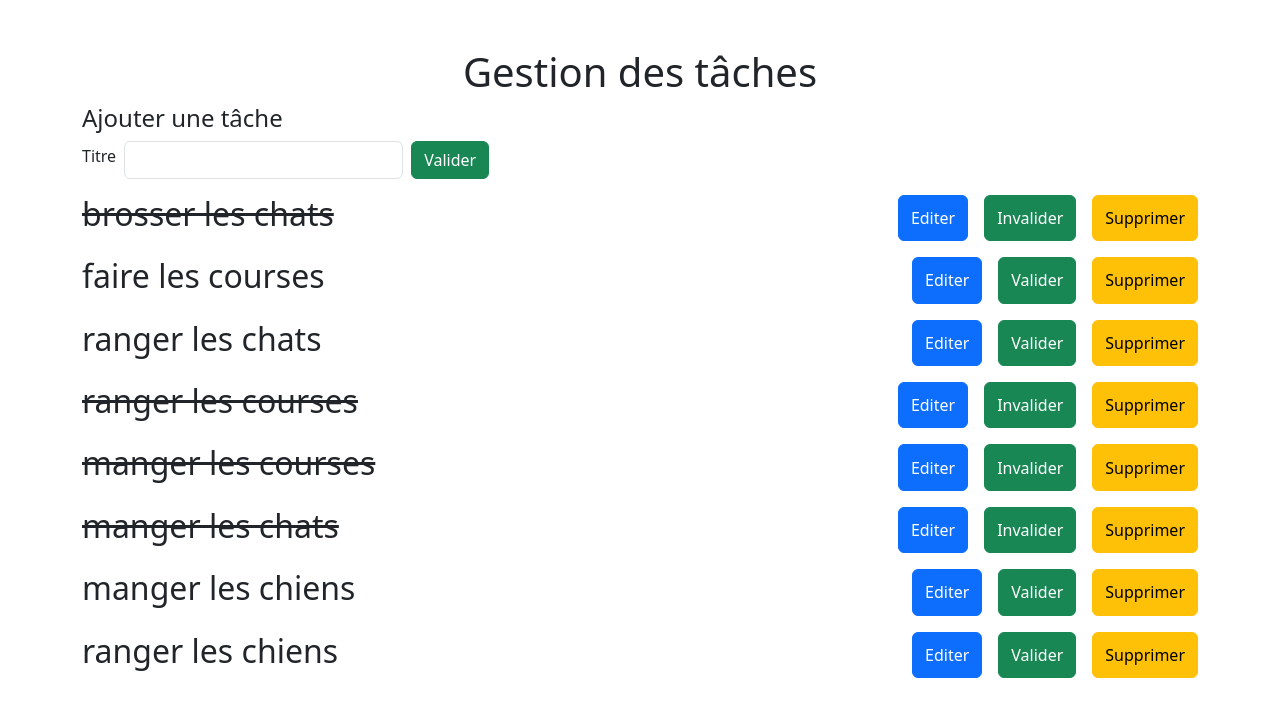
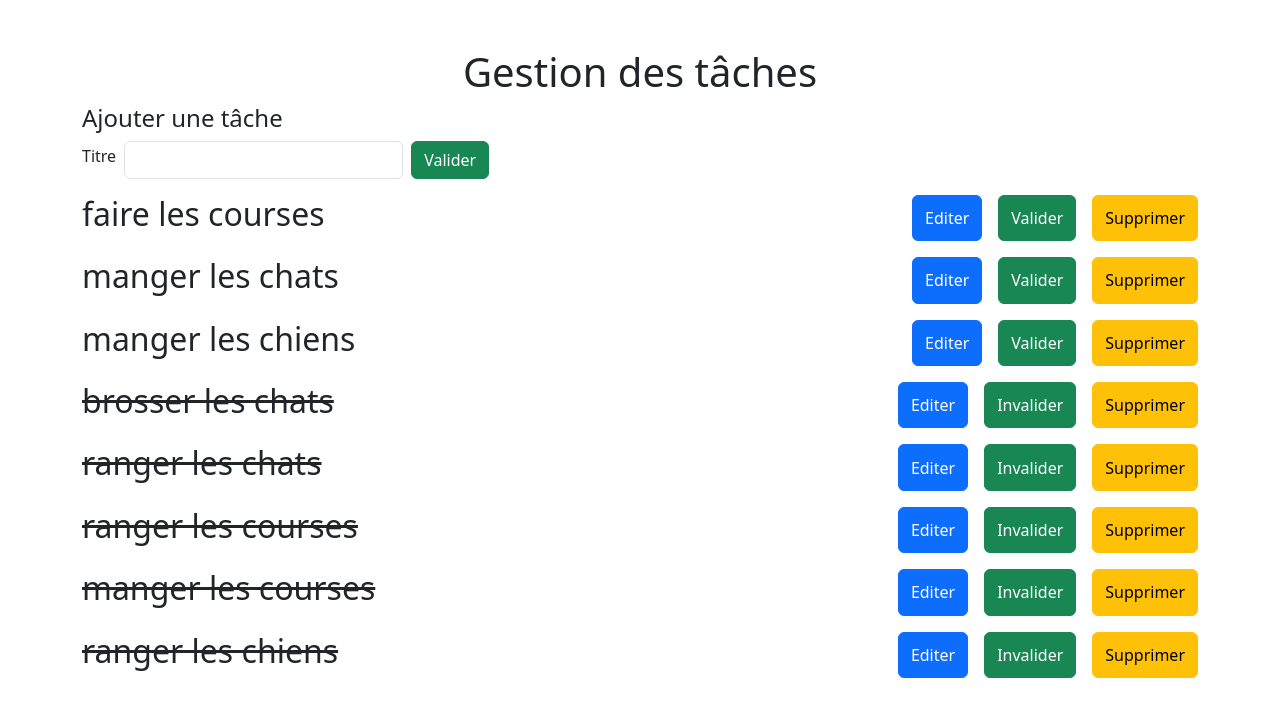
Before and after one commit to jacquesgrana/CDAPHP-TPREACT-Tasks, a React (Create React App) app: page / in a window 1280 px wide. Shown: the top 716 px of the page. Built offline with nearby package versions, Linux system fonts and the light colour scheme; data requests are answered from the project's data file.

Commit message:
ajout d'un tri selon le booleen done dans loadTasks

```diff
--- a/db.json
+++ b/db.json
@@ -13,7 +13,7 @@
     {
       "id": 3,
       "title": "ranger les chats",
-      "done": false
+      "done": true
     },
     {
       "id": 4,
@@ -28,7 +28,7 @@
     {
       "id": 6,
       "title": "manger les chats",
-      "done": true
+      "done": false
     },
     {
       "title": "manger les chiens",
@@ -38,7 +38,7 @@
     {
       "title": "ranger les chiens",
       "id": 8,
-      "done": false
+      "done": true
     }
   ]
 }
--- a/src/components/App.js
+++ b/src/components/App.js
@@ -40,7 +40,7 @@ function App() {
     });
     // TODO faire appel fonction pour faire le changement en BD
     await JsonServer.changeDoneInDb(id, done);
-    copy_tasks.sort((a, b) => Number(a.done) - Number(b.done));
+    copy_tasks.sort((a, b) => a.done - b.done); //Number(a.done) - Number(b.done)
     setTasks((tasks) => copy_tasks);
   }
 
@@ -79,6 +79,7 @@ function App() {
 
   async function loadTasks() {
     const tasksLoaded = await JsonServer.loadTasks();
+    tasksLoaded.sort((a, b) => a.done - b.done);
     setTasks((tasks) => tasksLoaded);
   }
 
```
